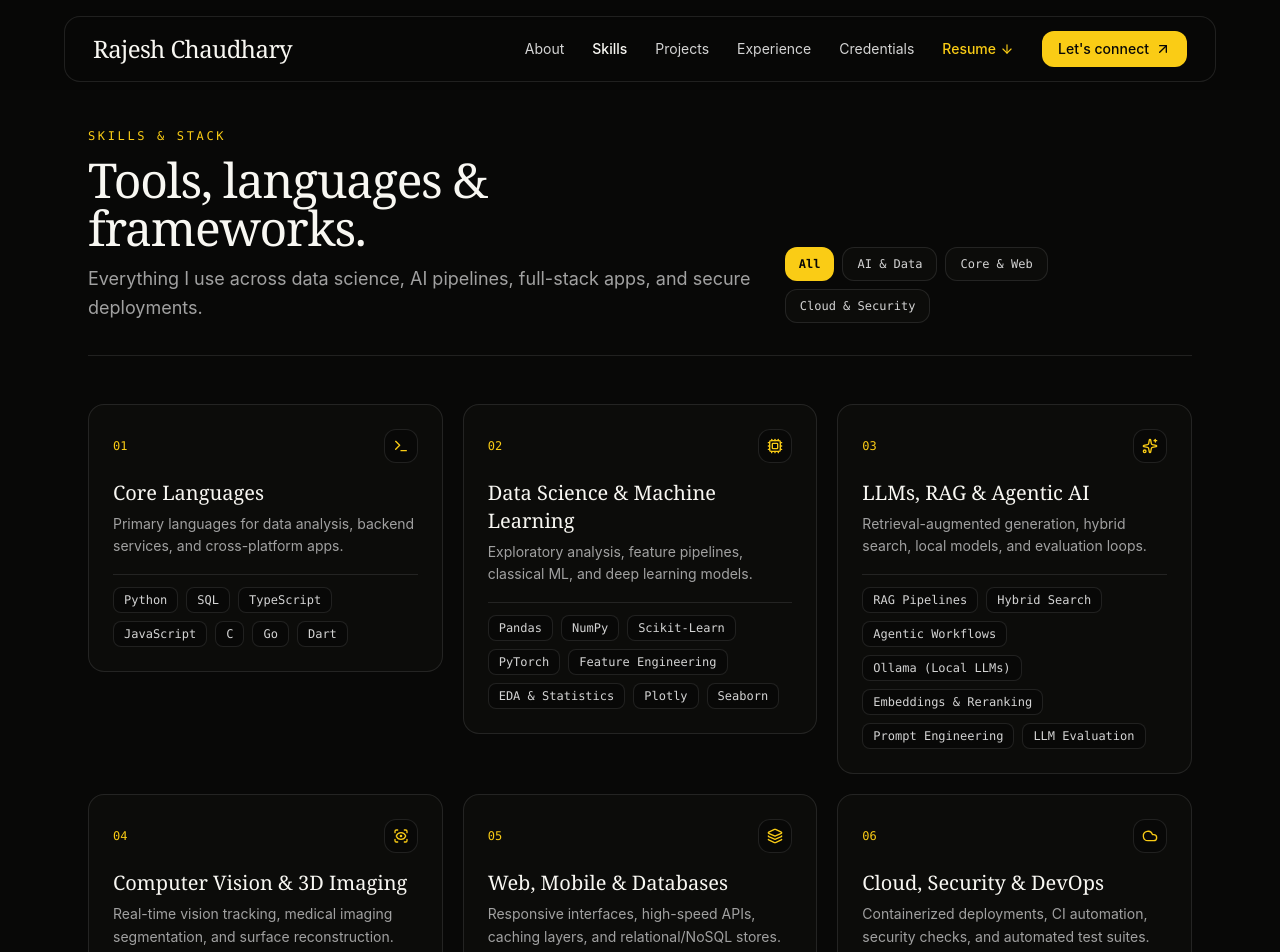
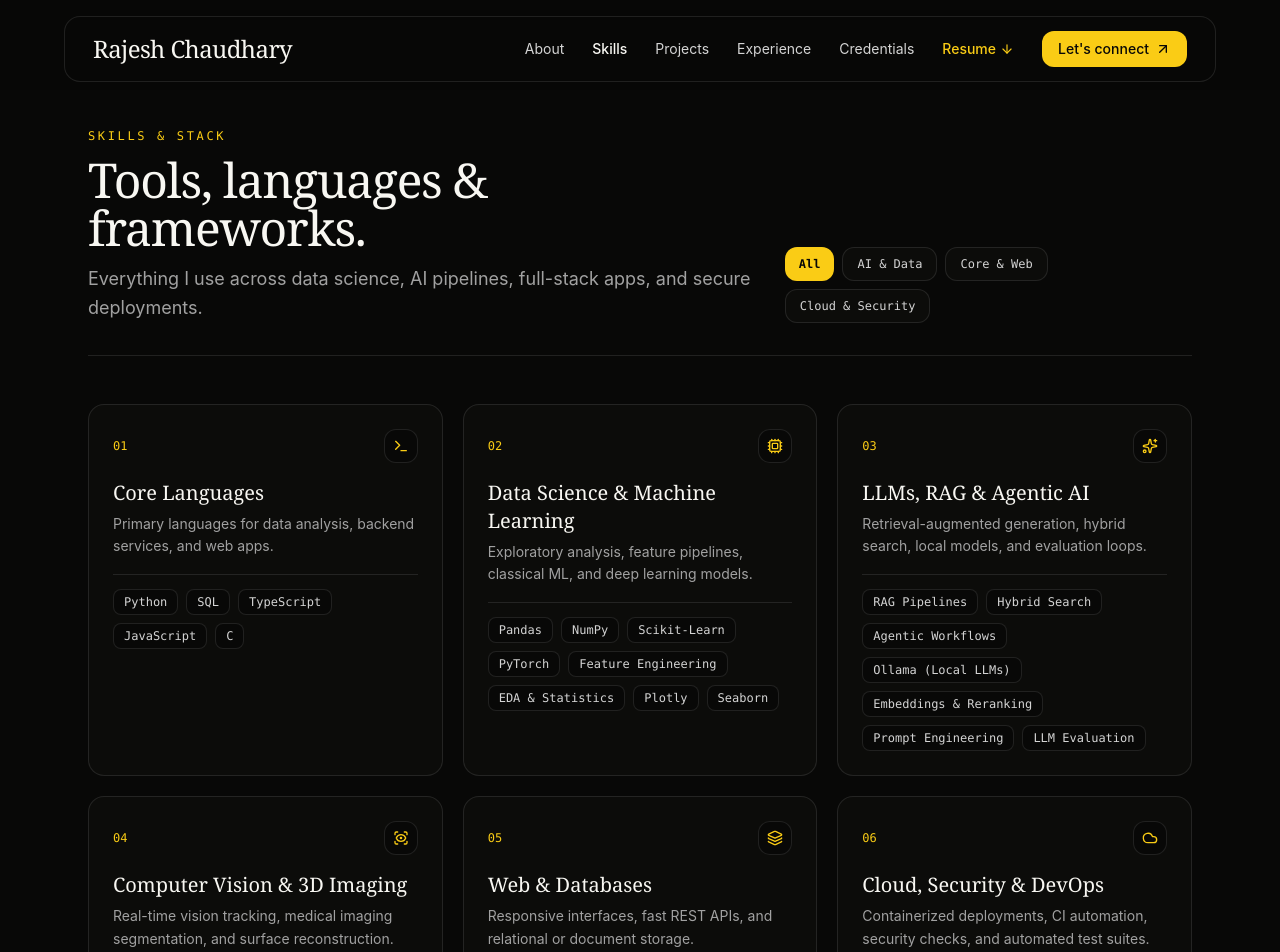
Before and after one commit to rajeshchauhdary/Portfolio, a React (Vite) app: page /skills in a window 1280 px wide. Shown: the top 952 px of the page. Built offline with nearby package versions, Linux system fonts and the light colour scheme.

Commit message:
chore: remove Go, Dart, Flutter, Redis and unify card heights on Skills page

```diff
--- a/src/pages/Skills.jsx
+++ b/src/pages/Skills.jsx
@@ -16,9 +16,9 @@ const skillGroups = [
     number: '01',
     filter: 'Core & Web',
     title: 'Core Languages',
-    subtitle: 'Primary languages for data analysis, backend services, and cross-platform apps.',
+    subtitle: 'Primary languages for data analysis, backend services, and web apps.',
     icon: Terminal,
-    skills: ['Python', 'SQL', 'TypeScript', 'JavaScript', 'C', 'Go', 'Dart'],
+    skills: ['Python', 'SQL', 'TypeScript', 'JavaScript', 'C'],
   },
   {
     number: '02',
@@ -70,19 +70,17 @@ const skillGroups = [
   {
     number: '05',
     filter: 'Core & Web',
-    title: 'Web, Mobile & Databases',
-    subtitle: 'Responsive interfaces, high-speed APIs, caching layers, and relational/NoSQL stores.',
+    title: 'Web & Databases',
+    subtitle: 'Responsive interfaces, fast REST APIs, and relational or document storage.',
     icon: Layers,
     skills: [
       'React',
       'Next.js',
       'FastAPI',
       'Django',
-      'Flutter',
       'Tailwind CSS',
       'PostgreSQL',
       'MongoDB',
-      'Redis',
     ],
   },
   {
@@ -173,13 +171,13 @@ export default function Skills() {
         </div>
       </div>
 
-      <div className="grid grid-cols-1 md:grid-cols-2 lg:grid-cols-3 gap-5 items-start">
+      <div className="grid grid-cols-1 md:grid-cols-2 lg:grid-cols-3 gap-5 items-stretch">
         {visibleGroups.map((cat) => {
           const Icon = cat.icon;
           return (
             <div
               key={cat.number}
-              className="rounded-2xl border border-white/10 bg-[#0C0C0A] p-6 space-y-4 hover:border-[#FACC15]/40 transition-colors"
+              className="h-full flex flex-col rounded-2xl border border-white/10 bg-[#0C0C0A] p-6 space-y-4 hover:border-[#FACC15]/40 transition-colors"
             >
               <div className="flex items-center justify-between text-xs font-mono text-[#FACC15]">
                 <span>{cat.number}</span>
@@ -197,7 +195,7 @@ export default function Skills() {
                 </p>
               </div>
 
-              <div className="pt-3 border-t border-white/10 flex flex-wrap gap-2">
+              <div className="pt-3.5 border-t border-white/10 flex flex-wrap content-start gap-2 flex-1">
                 {cat.skills.map((skill) => (
                   <span
                     key={skill}
@@ -216,13 +214,13 @@ export default function Skills() {
         <span className="block text-xs font-mono text-[#FACC15] uppercase tracking-[0.22em]">
           ENGINEERING WORKFLOW
         </span>
-        <div className="grid grid-cols-1 md:grid-cols-3 gap-5">
+        <div className="grid grid-cols-1 md:grid-cols-3 gap-5 items-stretch">
           {pillars.map((pillar) => {
             const Icon = pillar.icon;
             return (
               <div
                 key={pillar.label}
-                className="rounded-2xl border border-white/10 bg-[#0C0C0A] p-6 space-y-3"
+                className="h-full flex flex-col rounded-2xl border border-white/10 bg-[#0C0C0A] p-6 space-y-3"
               >
                 <div className="flex items-center justify-between">
                   <span className="text-[11px] font-mono text-[#FACC15] uppercase tracking-[0.18em]">
```
